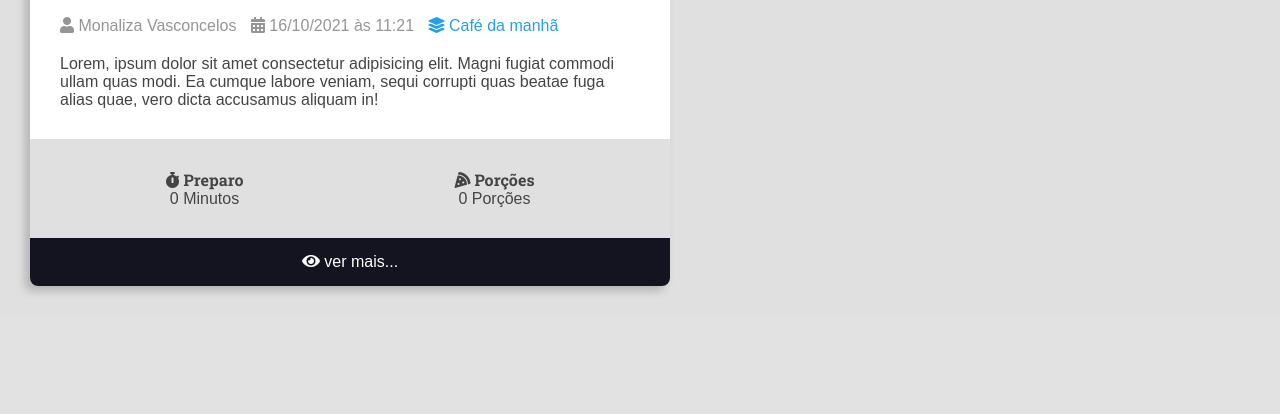
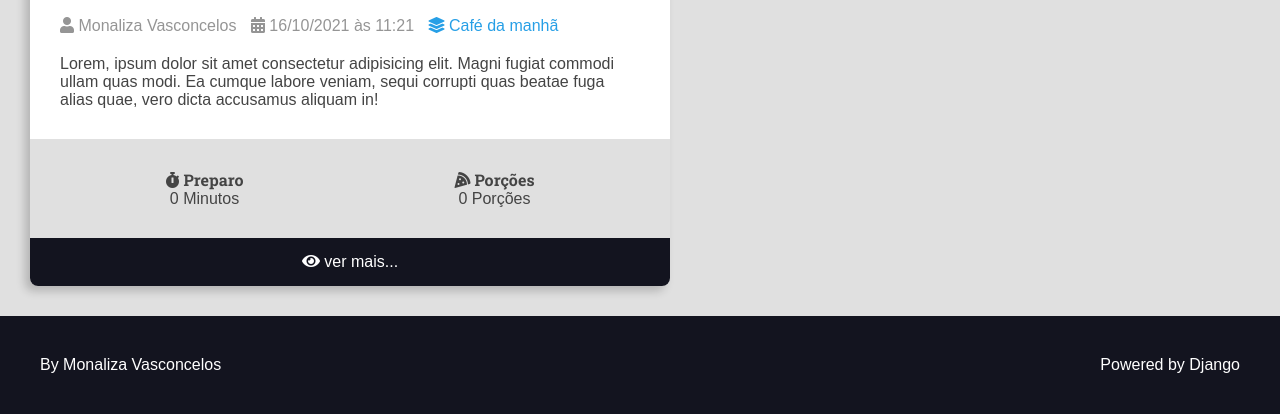
Before and after one commit to Monaliza-Vasconcelos/curso_django_projeto1, a Django app: page / in a window 1280 px wide. Shown: the part 673-1087 px from the top of the page. Before the commit the page ends 968 px from the top, so only its background shows below. Run offline with Django 5.2, Linux system fonts and the light colour scheme; grey boxes labelled with a size stand in for pictures from a placeholder-image service; some libraries are stand-ins or nearby versions.

Commit message:
Adicionada o footer (rodapé)

```diff
--- /dev/null
+++ b/recipes/templates/recipes/partials/footer.html
@@ -0,0 +1,9 @@
+<footer class="main-footer">
+  <div class="developer">
+    <a href="#" target="_blank" rel="noreferrer noopener">By Monaliza Vasconcelos</a>
+  </div>
+
+  <div class="#">
+    <a href="https://www.djangoproject.com/" target="_blank" rel="noreferrer noopener">Powered by Django</a>
+  </div>
+</footer>
--- a/recipes/templates/recipes/partials/head.html
+++ b/recipes/templates/recipes/partials/head.html
@@ -256,5 +256,25 @@
         .recipe-footer a:hover{
             filter: brightness(2);
         }
+
+        .main-footer{
+            display: flex;
+            align-items: center;
+            justify-content: space-between;
+            background-color: var(--color-primary-dark);
+            color: var(--color-white);
+            padding: var(--spacing-gutter-large);
+
+        }
+
+        .main-footer a {
+            color: var(--color-white);
+            text-decoration: none;
+            transition: all 300ms ease-in-out;
+        }
+
+        .main-footer a:hover{
+            filter: brightness(.8);
+        }
     </style>
 </head>
--- /dev/null
+++ b/recipes/templates/recipes/partials/recipe.html
@@ -0,0 +1,52 @@
+<div class="recipe recipe-list-item">
+<div class="recipe-cover">
+    <img src="https://placehold.co/1280X720/orange/white/png" alt="temporario">
+</div>
+<div class="recipe-title-container">
+    <h2 class="recipe-title">Lorem ipsum dolor sit amet consectetur adipisicing elit.</h2>
+</div>
+
+    <div class="recipe-author">
+    <span class="recipe-author-item">
+        <i class="fas fa-user"></i>
+        Monaliza Vasconcelos
+    </span>
+    <span class="recipe-author-item">
+        <i class="fas fa-calendar-alt"></i>
+        16/10/2021 às 11:21
+    </span>
+    <span class="recipe-author-item">
+        <a href="/recipes/category/cafe-da-manha/">
+            <i class="fas fa-layer-group"></i>
+            <span>Café da manhã</span>
+        </a>
+    </span>
+</div>
+
+<div class="recipe-content">
+    <p>Lorem, ipsum dolor sit amet consectetur adipisicing elit. Magni fugiat commodi ullam quas modi.
+        Ea cumque labore veniam, sequi corrupti quas beatae fuga alias quae, vero dicta accusamus
+        aliquam in!</p>
+</div>
+
+<div class="recipe-meta-container">
+    <div class="recipe-meta recipe-preparation">
+        <h3 class="recipe-meta-title"><i class="fas fa-stopwatch"></i> Preparo</h3>
+        <div class="recipe-meta-text">
+            0 Minutos
+        </div>
+    </div>
+    <div class="recipe-meta recipe-servings">
+        <h3 class="recipe-meta-title"><i class="fas fa-pizza-slice"></i> Porções</h3>
+        <div class="recipe-meta-text">
+            0 Porções
+        </div>
+    </div>
+</div>
+<footer class="recipe-footer">
+    <a class="recipe-read-more button button-dark button-full-width" href="/recipes/3/">
+        <i class="fas fa-eye"></i>
+        <span>ver mais...</span>
+    </a>
+</footer>
+</div>
```
Also changed, not shown: recipes/templates/recipes/pages/home.html (+4 -52 lines).
